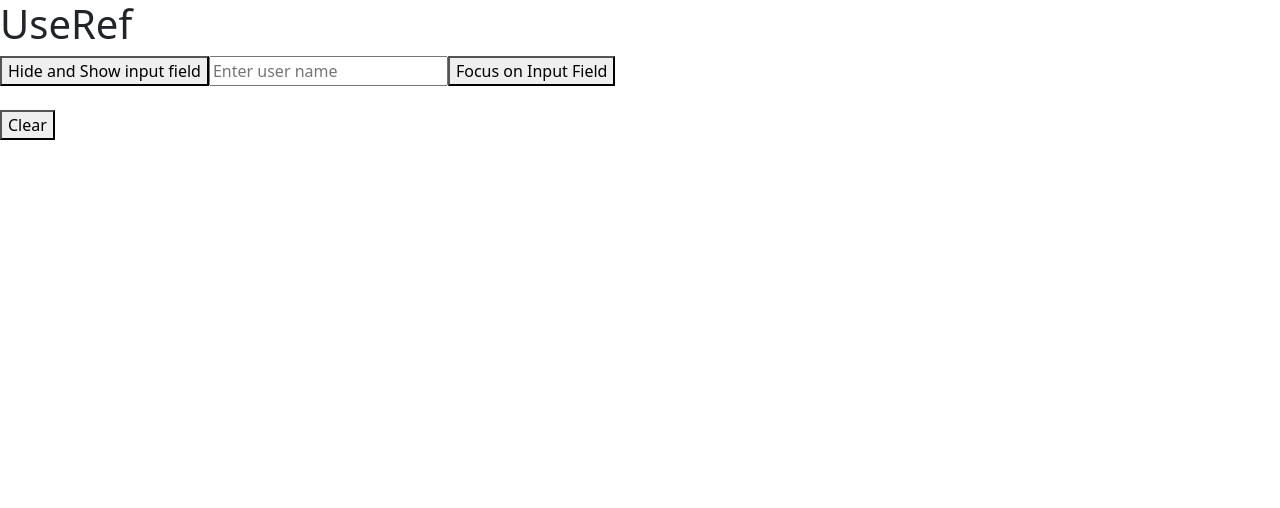
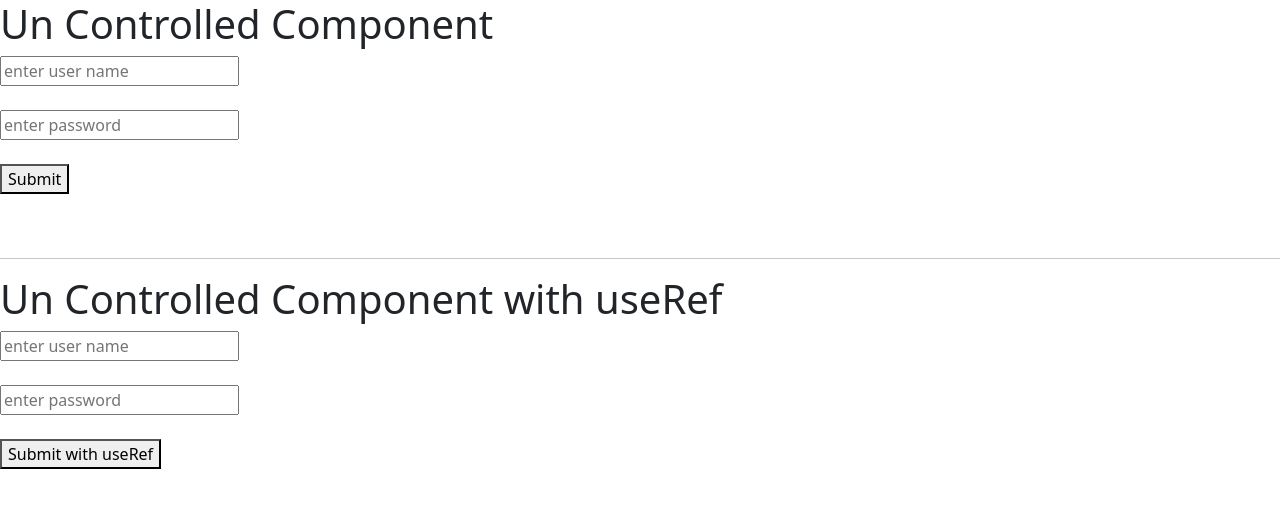
Before and after one commit to py-pankaj-ydv-7/Learning-React-js-step-by-step, a React (Vite) app in the folder react-blog/: page / in a window 1280 px wide. Shown: the top 508 px of the page. Built offline with nearby package versions, Linux system fonts and the light colour scheme.

Commit message:
uncontrolled component using useRef

```diff
--- a/react-blog/src/App.jsx
+++ b/react-blog/src/App.jsx
@@ -1,6 +1,8 @@
 
 
 // import Login,{Profile,Setting} from "./UserComponent";
+
+import UncontrolledComponent from "./UncontrolledComponent";
 
 // import Clock from "./Clock";
 
@@ -100,7 +102,7 @@
 // import UserProfile from "./stylinginReact/UserProfile"
 // import StylecComponent from "./StylecComponent";
 // import Bootstrap from "./stylinginReact/Bootstrap";
-import UseRef from "./UseRef";
+// import UseRef from "./UseRef";
 
 
 // function App(){
@@ -164,7 +166,8 @@ function App(){
       {/* <h1>Css module in react.js</h1> */}
       {/* <UserProfile/> */}
       {/* <StylecComponent/> */}
-      <UseRef/>
+      {/* <UseRef/> */}
+      <UncontrolledComponent/>
 
     </div>
   )
--- /dev/null
+++ b/react-blog/src/UncontrolledComponent.jsx
@@ -0,0 +1,51 @@
+import { useRef } from "react";
+
+
+function UncontrolledComponent() {
+    const handleForm = (event)=>{
+        event.preventDefault();
+        const user= document.querySelector("#user").value;
+        const password= document.querySelector("#password").value;
+        console.log(user , password);
+
+    }
+
+    const userRef=useRef(null);
+    const passwordRef=useRef(null);
+
+    const handleFormRef=(event)=>{
+        event.preventDefault();
+        const user= userRef.current.value;
+        const password=passwordRef.current.value;
+        console.log(user, password);
+
+    }
+
+
+  return (
+    <div>
+        <h1>Un Controlled Component</h1>
+        <form action="" method="post" onSubmit={handleForm}>
+        <input type="text" id="user" placeholder="enter user name "/>
+        <br /><br />
+        <input type="password" id="password" placeholder="enter password "/>
+        <br /><br />
+        <button>Submit</button>
+        </form>
+        <br /><br />
+        <hr />
+        <h1>Un Controlled Component with useRef </h1>
+        <form action="" method="post" onSubmit={handleForm} >
+        <input type="text" ref={userRef}  placeholder="enter user name "/>
+        <br /><br />
+        <input type="password" ref={passwordRef} placeholder="enter password "/>
+        <br /><br />
+        <button onClick={handleFormRef}>Submit with useRef </button>
+        </form>
+
+
+    </div>
+  )
+}
+
+export default UncontrolledComponent
```
